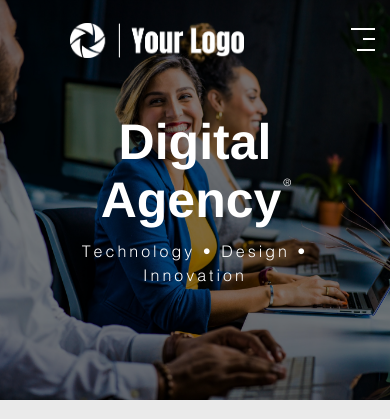
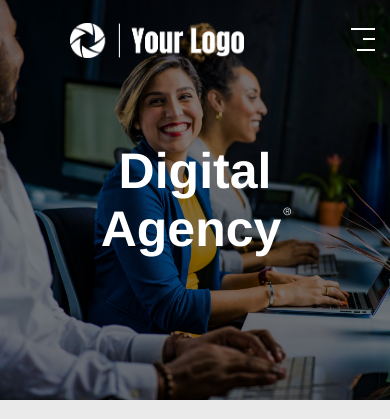
Before and after one commit to noel-thomson/digital-agency, a website: page index.html in a window 390 px wide. Shown: the top 419 px of the page. Drawn offline with nearby package versions, Linux system fonts and the light colour scheme; some packages are replaced by stand-ins of ours; a script that the page names is missing; a web font is replaced by a local one.

Commit message:
header mobile

```diff
--- a/src/scss/_heroSlider.scss
+++ b/src/scss/_heroSlider.scss
@@ -156,7 +156,7 @@
             font-size: 50px; //
           }
           h2 {
-            font-size: 16px; //
+            display: none;
           }
         }
       }
```
Also changed, not shown: dist/css/styles.css.
